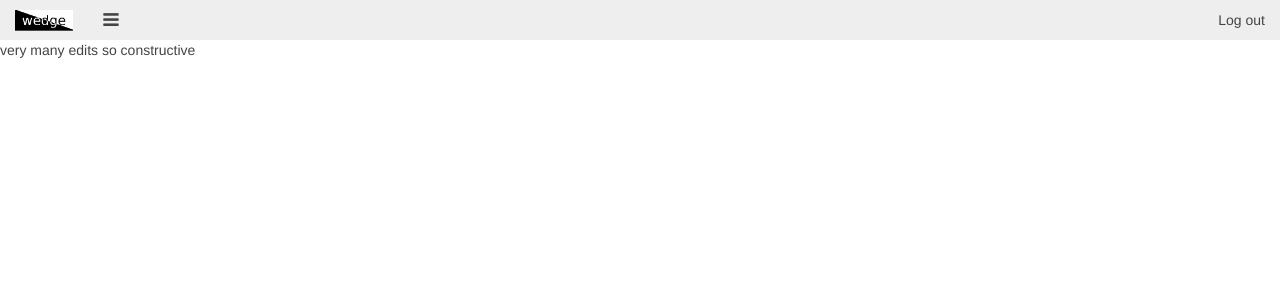
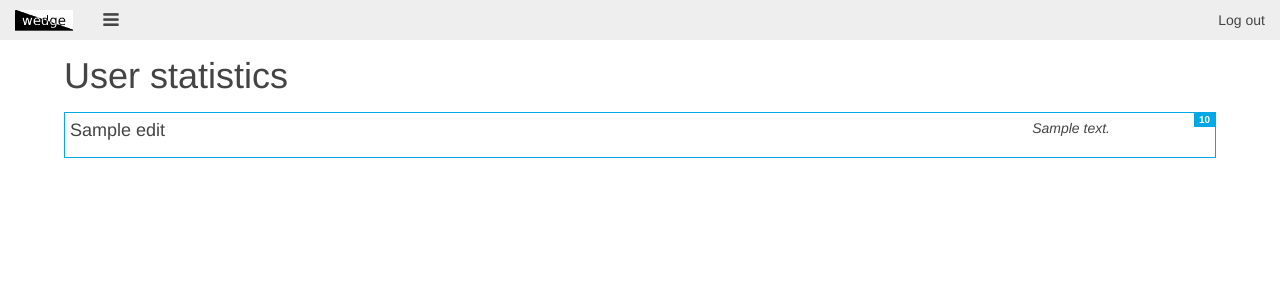
Before and after one commit to tjcsl/wedge, a Flask app: page /userstats/ in a window 1280 px wide. Shown: the top 300 px of the page. Run offline with Flask 2, Linux system fonts and the light colour scheme; the visitor is signed in with stand-in values (Sample User, id 1); a database or web service that is not in the repository returns one stand-in record (values such as "Sample title"); some libraries are stand-ins or nearby versions.

Commit message:
userstats :D

```diff
--- a/web/templates/userstats.html
+++ b/web/templates/userstats.html
@@ -1,8 +1,42 @@
 {% extends "navbar.html" %}
 {% block head %}
-<title>Doge - User Stats</title>
+<title>User Stats</title>
+<style type="text/css">
+    #container {
+        padding-top: 15px;
+        padding-left: 5%;
+        padding-right: 5%;
+    }
+    .panel-good {
+        border-style: solid;
+        border-color: #00a8e6;
+        border-width: thin;
+    }
+    .panel-bad {
+        border-style: solid;
+        border-color: #FFB870;
+        border-width: thin;
+    }
+    .badge-bad {
+        background-color: #FFB870;
+    }
+    .content {
+        padding: 5px 5px 5px 5px;
+    }
+</style>
 {% endblock %}
 {% block content %}
-very many edits
-so constructive
+<div id="container">
+<h1>User statistics</h1>
+{% for e in edits[::-1] %}
+    <div class="uk-panel panel-{% if e.score > 2 %}good{% else %}bad{% endif %}">
+        <div class="uk-panel-badge uk-badge {% if e.score <= 2 %}badge-bad{% endif %}">{{ e.score }}</div>
+        <div class="content">
+            <h3 class="uk-panel-title" style="float:left;">{{ e.page }}</h3>
+            <i style="float:right; padding-right:100px;">{{ e.summary }}</i>
+        </div>
+    </div>
+    <div style="padding-top:15px;padding-bottom:15px;" />
+{% endfor %}
+</div>
 {% endblock %}
--- a/web/views/userstats.py
+++ b/web/views/userstats.py
@@ -1,6 +1,14 @@
-from flask import render_template
+from flask import render_template, session
 from web.auth import loginrequired
+from db import conn
+
 
 @loginrequired
 def ustats():
-    return render_template("userstats.html", thispage='userstats')
+    cur = conn.cursor()
+    cur.execute("SELECT page_title, summary, score FROM edits WHERE username=(SELECT wp_username from users where uid=%s)", [str(session["uid"])])
+    edit = cur.fetchall()
+    edits = [{'page': i[0], 'summary': i[1], 'score': i[2]} for i in edit]
+    return render_template("userstats.html",
+                           thispage='userstats',
+                           edits=edits)
```
